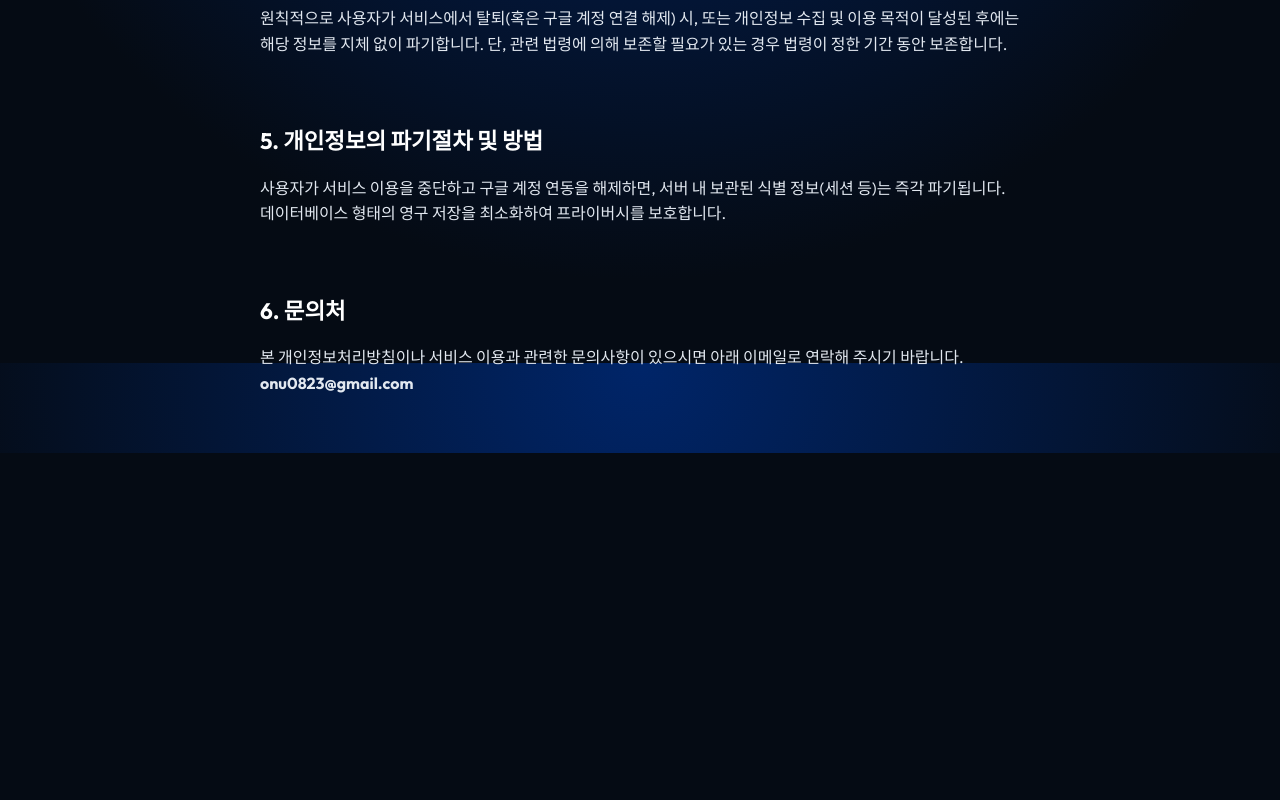
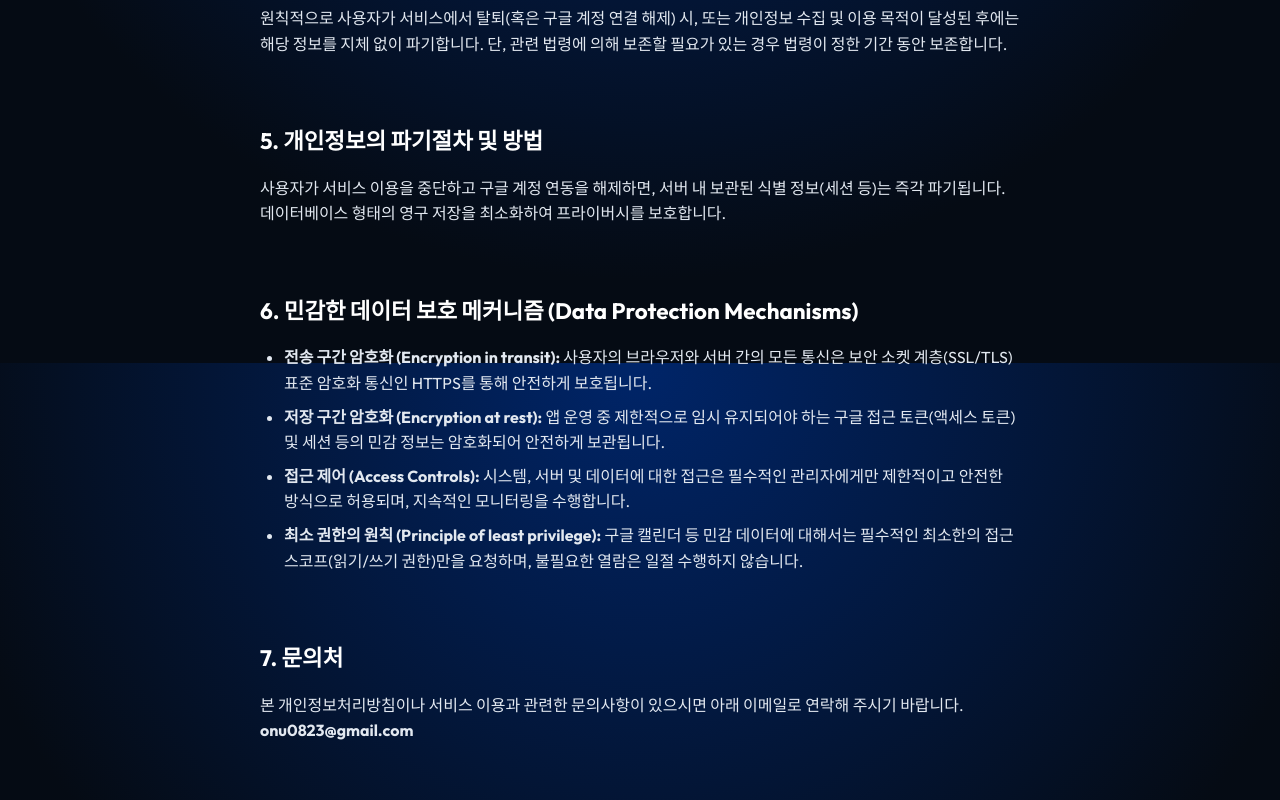
Before and after one commit to cryptoviper1/kal-roster-app, a Next.js app: page /privacy in a window 1280 px wide. Shown: the part 1237-2037 px from the top of the page. Before the commit the page ends 1690 px from the top, so only its background shows below. Built offline with nearby package versions, Linux system fonts and the light colour scheme.

Commit message:
Update page.tsx

```diff
--- a/src/app/privacy/page.tsx
+++ b/src/app/privacy/page.tsx
@@ -65,7 +65,17 @@ export default function PrivacyPolicy() {
         </section>
 
         <section>
-          <h2 style={{ fontSize: '1.4rem', fontWeight: 'bold', color: 'white', marginBottom: '12px' }}>6. 문의처</h2>
+          <h2 style={{ fontSize: '1.4rem', fontWeight: 'bold', color: 'white', marginBottom: '12px' }}>6. 민감한 데이터 보호 메커니즘 (Data Protection Mechanisms)</h2>
+          <ul style={{ listStyleType: 'disc', paddingLeft: '24px', display: 'flex', flexDirection: 'column', gap: '8px' }}>
+            <li><strong>전송 구간 암호화 (Encryption in transit):</strong> 사용자의 브라우저와 서버 간의 모든 통신은 보안 소켓 계층(SSL/TLS) 표준 암호화 통신인 HTTPS를 통해 안전하게 보호됩니다.</li>
+            <li><strong>저장 구간 암호화 (Encryption at rest):</strong> 앱 운영 중 제한적으로 임시 유지되어야 하는 구글 접근 토큰(액세스 토큰) 및 세션 등의 민감 정보는 암호화되어 안전하게 보관됩니다.</li>
+            <li><strong>접근 제어 (Access Controls):</strong> 시스템, 서버 및 데이터에 대한 접근은 필수적인 관리자에게만 제한적이고 안전한 방식으로 허용되며, 지속적인 모니터링을 수행합니다.</li>
+            <li><strong>최소 권한의 원칙 (Principle of least privilege):</strong> 구글 캘린더 등 민감 데이터에 대해서는 필수적인 최소한의 접근 스코프(읽기/쓰기 권한)만을 요청하며, 불필요한 열람은 일절 수행하지 않습니다.</li>
+          </ul>
+        </section>
+
+        <section>
+          <h2 style={{ fontSize: '1.4rem', fontWeight: 'bold', color: 'white', marginBottom: '12px' }}>7. 문의처</h2>
           <p>
             본 개인정보처리방침이나 서비스 이용과 관련한 문의사항이 있으시면 아래 이메일로 연락해 주시기 바랍니다.<br />
             <strong>onu0823@gmail.com</strong>
```
